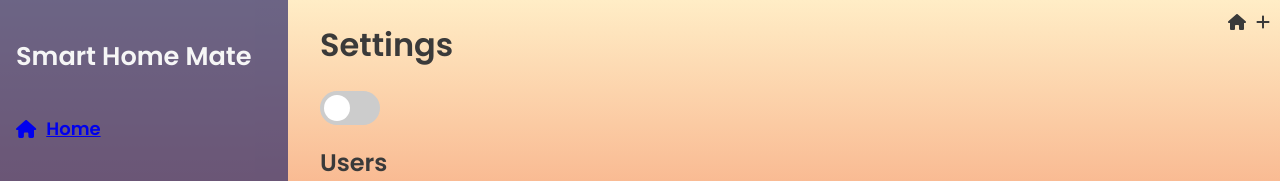
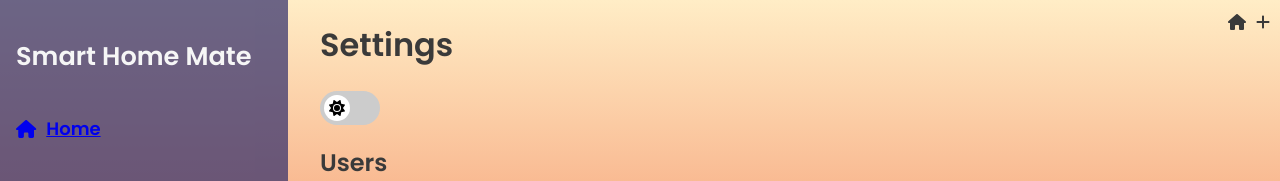
Before and after one commit to KristiinaSa/HomeAutomationSystem, a React (Vite) app in the folder frontend/: page /settings in a window 1280 px wide. Shown: the top 181 px of the page. Built offline with nearby package versions, Linux system fonts and the light colour scheme.

Commit message:
Added Sun and Moon icons inside the ThemeToggle.

```diff
--- a/frontend/src/components/ThemeToggle.jsx
+++ b/frontend/src/components/ThemeToggle.jsx
@@ -1,18 +1,31 @@
-import styles from "./ThemeToggle.module.css";
+import { FontAwesomeIcon } from "@fortawesome/react-fontawesome";
+import { faSun, faMoon } from "@fortawesome/free-solid-svg-icons";
 import { ThemeContext } from "../ThemeContext";
 import { useContext } from "react";
+import styles from "./ThemeToggle.module.css";
 
 const ThemeToggle = () => {
   const { theme, toggleTheme } = useContext(ThemeContext);
 
   return (
-    <label className={styles.switchContainer}>
+    <label className={styles.switch}>
       <input
         type="checkbox"
         checked={theme === "dark"}
         onChange={toggleTheme}
       />
-      <span className={`${styles.switch} ${styles.round}`}></span>
+      <div className={styles.slider}>
+        <div
+          className={`${styles.circle} ${theme === "dark" ? styles.move : ""}`}
+        >
+          <FontAwesomeIcon
+            icon={theme === "dark" ? faMoon : faSun}
+            className={`${styles.icon} ${
+              theme === "dark" ? styles.moon : styles.sun
+            }`}
+          />
+        </div>
+      </div>
     </label>
   );
 };
--- a/frontend/src/components/ThemeToggle.module.css
+++ b/frontend/src/components/ThemeToggle.module.css
@@ -1,17 +1,17 @@
-.switchContainer {
+.switch {
   position: relative;
   display: inline-block;
   width: 60px;
   height: 34px;
 }
 
-.switchContainer input {
+.switch input {
   opacity: 0;
   width: 0;
   height: 0;
 }
 
-.switch {
+.slider {
   position: absolute;
   cursor: pointer;
   top: 0;
@@ -20,9 +20,10 @@
   bottom: 0;
   background-color: #ccc;
   transition: .4s;
+  border-radius: 34px;
 }
 
-.switch:before {
+.circle {
   position: absolute;
   content: "";
   height: 26px;
@@ -31,25 +32,76 @@
   bottom: 4px;
   background-color: white;
   transition: .4s;
+  border-radius: 50%;
+  display: flex;
+  align-items: center;
+  justify-content: center;
 }
 
-.switchContainer input:checked+.switch {
+input:checked+.slider {
   background-color: #2196F3;
 }
 
-.switchContainer input:focus+.switch {
-  box-shadow: 0 0 1px #2196F3;
-}
-
-.switchContainer input:checked+.switch:before {
-  background-color: #f00;
+.move {
   transform: translateX(26px);
 }
 
-.round {
+.switch {
+  position: relative;
+  display: inline-block;
+  width: 60px;
+  height: 34px;
+}
+
+.switch input {
+  opacity: 0;
+  width: 0;
+  height: 0;
+}
+
+.slider {
+  position: absolute;
+  cursor: pointer;
+  top: 0;
+  left: 0;
+  right: 0;
+  bottom: 0;
+  background-color: #ccc;
+  transition: .4s;
   border-radius: 34px;
 }
 
-.round:before {
+.circle {
+  position: absolute;
+  content: "";
+  height: 26px;
+  width: 26px;
+  left: 4px;
+  bottom: 4px;
+  background-color: white;
+  transition: .4s;
   border-radius: 50%;
+  display: flex;
+  align-items: center;
+  justify-content: center;
 }
+
+input:checked+.slider {
+  background-color: #2196F3;
+}
+
+.move {
+  transform: translateX(26px);
+}
+
+.icon {
+  position: relative;
+}
+
+.sun {
+  color: black;
+}
+
+.moon {
+  color: black;
+}
```
